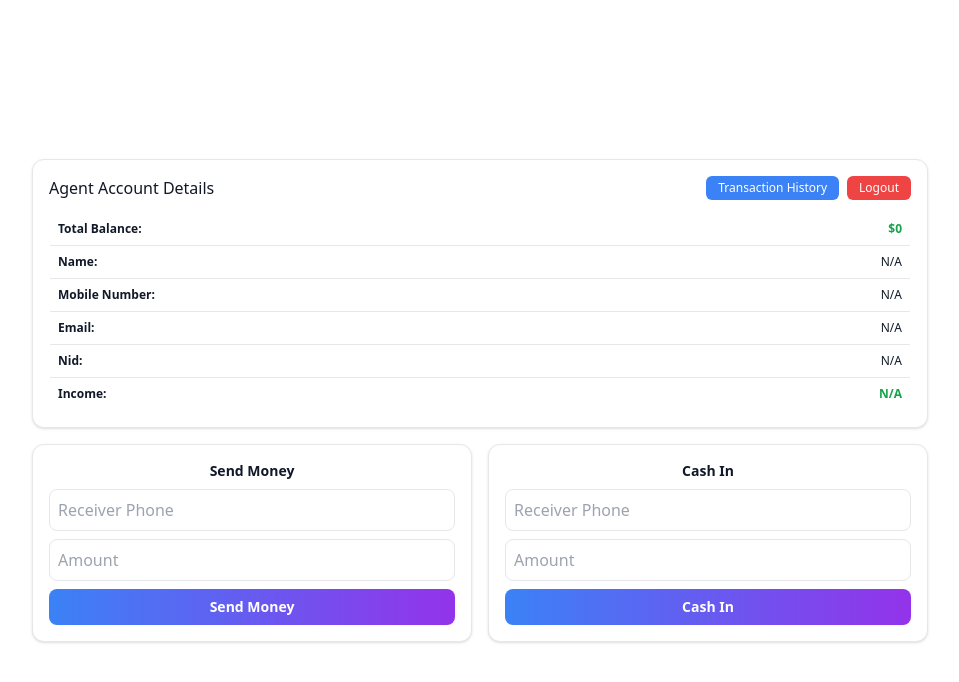
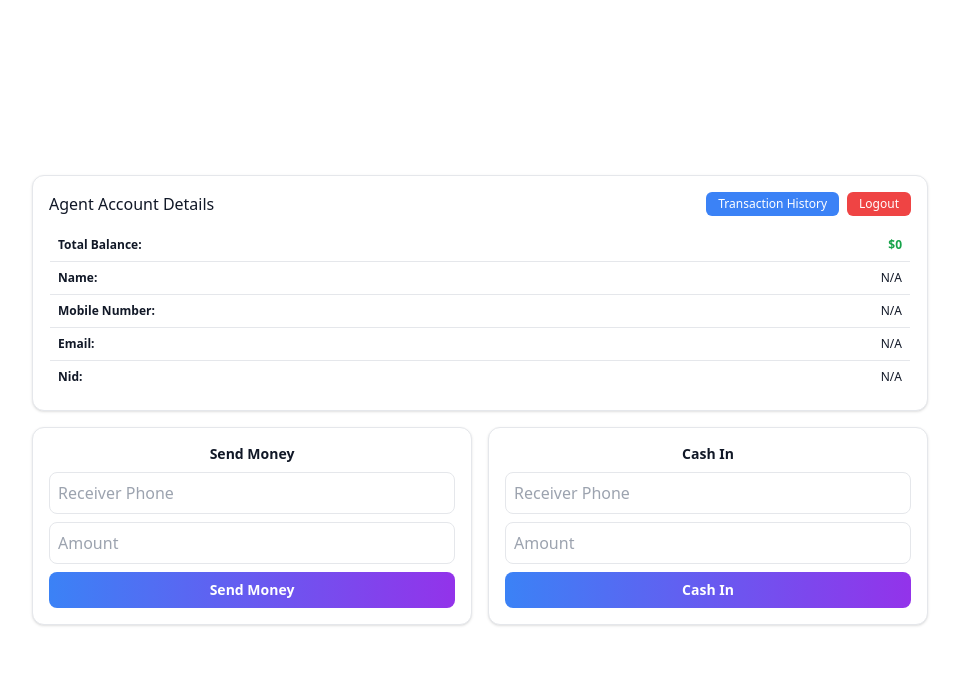
Before and after one commit to Imran-2022/MFS_FRONTEND, a React (Vite) app: page /agent in a window 1280 px wide. Shown: the top 682 px of the page, without its empty margins (160-1119 px from the left). Built offline with nearby package versions, Linux system fonts and the light colour scheme; no server answers; sample sign-in values are in the browser's storage.

Commit message:
update :update condition for user sendmoney and cash out success and fail

```diff
--- a/src/dashboard/AdminDashboard.jsx
+++ b/src/dashboard/AdminDashboard.jsx
@@ -137,14 +137,13 @@ const AdminDashboard = () => {
 
         <table className="w-full text-xs border-collapse border border-gray-300 rounded-xl overflow-hidden">
           <tbody>
-            {["Total Balance", "Name", "Mobile Number", "Email", "Nid", "Income"].map((label, index) => {
+            {["Total Balance", "Name", "Mobile Number", "Email", "Nid"].map((label, index) => {
               const value = {
                 "Total Balance": `$${profileData?.balance || 0}`,
                 Name: profileData?.name || "N/A",
                 "Mobile Number": profileData?.mobile || "N/A",
                 Email: profileData?.email || "N/A",
                 Nid: profileData?.nid || "N/A",
-                Income: profileData?.income || "N/A",
               }[label];
 
               return (
--- a/src/dashboard/AgentDashboard.jsx
+++ b/src/dashboard/AgentDashboard.jsx
@@ -10,7 +10,7 @@ const AgentDashboard = () => {
   const [formData, setFormData] = useState({ sendMoney: { receiver: "", amount: "" }, cashIn: { receiver: "", amount: "" } });
   const [profileData, setProfileData] = useState(null); // State for user profile
 
-  const [refresh,setRefresh]=useState(false);
+  const [refresh, setRefresh] = useState(false);
 
   const handleChange = (e, type) => {
     setFormData({
@@ -33,7 +33,7 @@ const AgentDashboard = () => {
     };
 
     fetchProfile();
-  }, [user,refresh]); // Dependency array includes `user` to refetch when it changes
+  }, [user, refresh]); // Dependency array includes `user` to refetch when it changes
 
   const handleSubmit = (e, type) => {
     e.preventDefault();
@@ -62,7 +62,7 @@ const AgentDashboard = () => {
 
     if (type == "sendMoney") {
       const transactionData = { sender: user?.user?.mobile, ...formData[type], type: "Send Money", amount: Number(formData[type].amount) };
-      console.log(transactionData, "transactionData");
+      // console.log(transactionData, "transactionData");
       const handleCSendMoney = async () => {
         if (!user?.user?.mobile) return; // Ensure user is available before making the request
         try {
@@ -113,24 +113,22 @@ const AgentDashboard = () => {
 
         <table className="w-full text-xs border-collapse border border-gray-300 rounded-xl overflow-hidden">
           <tbody>
-      {["Total Balance", "Name", "Mobile Number", "Email", "Nid", "Income"].map((label, index) => {
+            {["Total Balance", "Name", "Mobile Number", "Email", "Nid"].map((label, index) => {
               const value = {
                 "Total Balance": showBalance ? `$${profileData?.balance || 0}` : "************",
                 Name: profileData?.name || "N/A",
                 "Mobile Number": profileData?.mobile || "N/A",
                 Email: profileData?.email || "N/A",
                 Nid: profileData?.nid || "N/A",
-          Income: profileData?.income||"N/A",
               }[label];
 
               return (
                 <tr key={index} className="border">
                   <td className="font-semibold text-left p-2">{label}:</td>
                   <td
-              className={`text-right p-2 ${["Total Balance", "Income"].includes(label) ? "text-green-600 font-bold cursor-pointer" : ""}`}
+                    className={`text-right p-2 ${["Total Balance"].includes(label) ? "text-green-600 font-bold cursor-pointer" : ""}`}
                     onClick={() => {
                       if (label === "Total Balance") setShowBalance(!showBalance);
-                if (label === "Income") setShowIncome(!showIncome);
                     }}
                   >
                     {value}
--- a/src/dashboard/UserDashboard.jsx
+++ b/src/dashboard/UserDashboard.jsx
@@ -3,12 +3,15 @@ import AuthContext from "../context/AuthContext";
 import { getUserProfile } from "../api/user";
 import { cashOut, sendMoney } from "../api/transactions";
 import { Link } from "react-router-dom";
+import { toast, ToastContainer } from 'react-toastify';
+import 'react-toastify/dist/ReactToastify.css';
 
 const UserDashboard = () => {
   const [showBalance, setShowBalance] = useState(true);
   const { logout, user } = useContext(AuthContext);
   const [formData, setFormData] = useState({ sendMoney: { receiver: "", amount: "" }, cashOut: { receiver: "", amount: "" } });
   const [profileData, setProfileData] = useState(null); // State for user profile
+  const [refresh, setRefresh] = useState(false);
 
   const handleChange = (e, type) => {
     setFormData({
@@ -31,7 +34,7 @@ const UserDashboard = () => {
     };
 
     fetchProfile();
-  }, [user]); // Dependency array includes `user` to refetch when it changes
+  }, [user, refresh]); // Dependency array includes `user` to refetch when it changes
 
   const handleSubmit = (e, type) => {
     e.preventDefault();
@@ -48,8 +51,11 @@ const UserDashboard = () => {
         try {
           const res = await cashOut(transactionData);
           console.log("User Profile Data ", res);
+          toast.success("Cash Out Success!!");
+          setRefresh(!refresh);
         } catch (error) {
-          console.error("Error fetching profile:", error);
+          console.error("Error:", error.response?.data || error.message);
+          toast.error(error.response?.data?.error || "Something went wrong!");
         }
       };
 
@@ -58,18 +64,28 @@ const UserDashboard = () => {
 
 
     if (type == "sendMoney") {
-      const transactionData = { sender: user?.user?.mobile, ...formData[type], type: "Send Money", amount: Number(formData[type].amount) };
-      console.log(transactionData, "transactionData");
+
+      const transactionData = {
+        sender: user?.user?.mobile,
+        receiver: formData[type].receiver,  // Ensure receiver is included
+        amount: Number(formData[type].amount),
+        type: "Send Money"
+      };
+
+      console.log(transactionData, "clg");
+
       const handleCSendMoney = async () => {
         if (!user?.user?.mobile) return; // Ensure user is available before making the request
         try {
           const res = await sendMoney(transactionData);
           console.log("User Profile Data ", res);
+          toast.success("Send Money Success!!");
+          setRefresh(!refresh);
         } catch (error) {
-          console.error("Error fetching profile:", error);
+          console.error("Error:", error.response?.data || error.message);
+          toast.error(error.response?.data?.error || "Something went wrong!");
         }
       };
-
       handleCSendMoney();
     }
 
@@ -77,6 +93,7 @@ const UserDashboard = () => {
 
   return (
     <div className="min-h-screen flex flex-col items-center justify-center p-4">
+      <ToastContainer />
       <div className="w-full max-w-4xl p-4 rounded-xl shadow text-gray-900 bg-white border">
         <div className="flex justify-between items-center w-full mb-3">
           <h2 className="text-base font-medium">User Account Details</h2>
```
Lines whose indentation alone changed are shown as unchanged.
